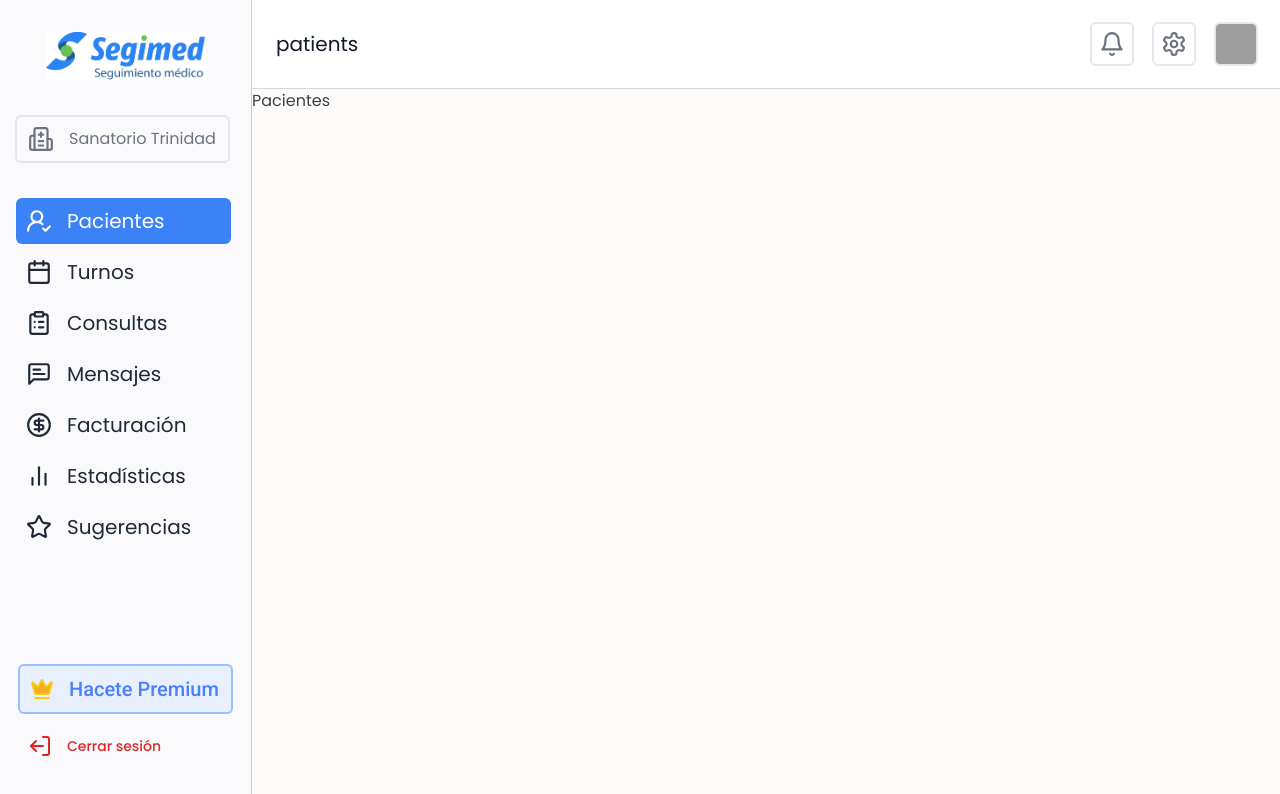
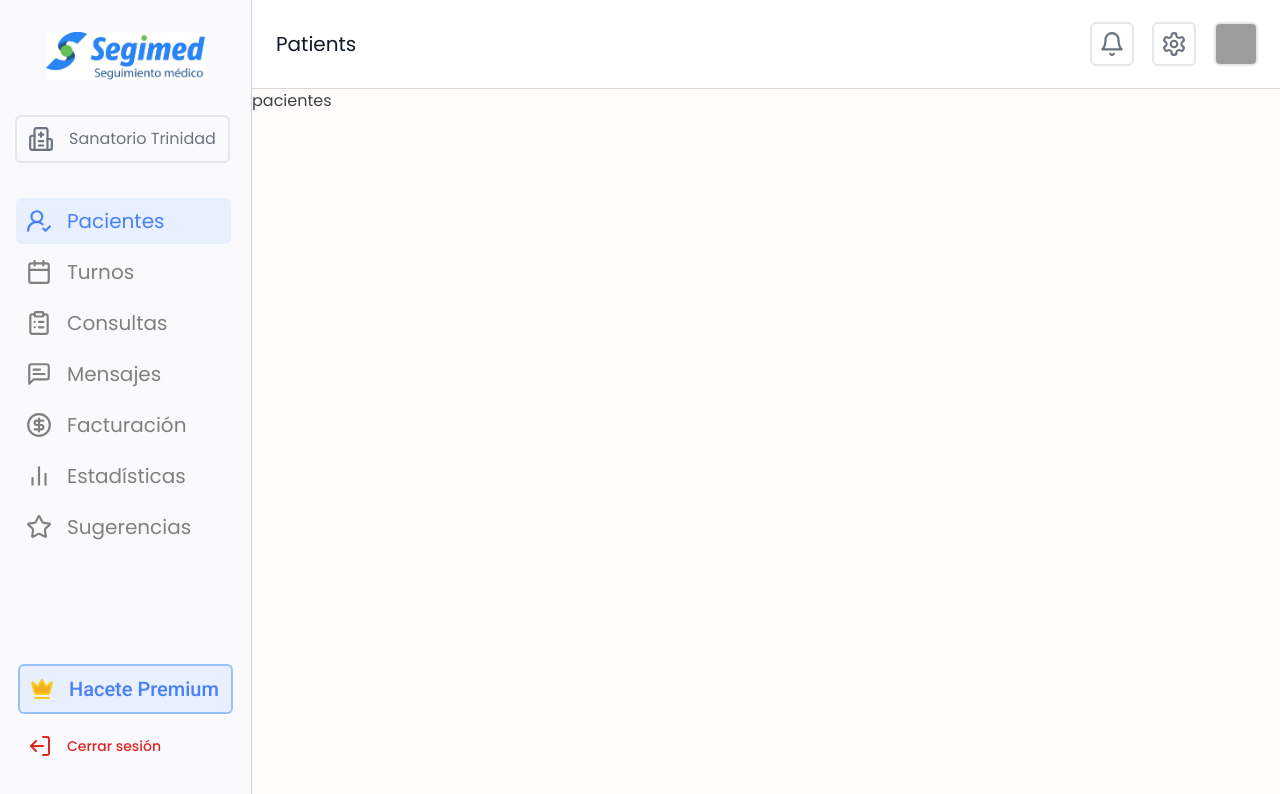
Before and after one commit to SEGIMED/front, a Next.js app: page /dashboard/patients in a window 1280 px wide. Shown: the top 794 px of the page. Built offline with nearby package versions, Linux system fonts and the light colour scheme; grey boxes are pictures that could not be loaded.

Commit message:
fix:text color and capitalize

```diff
--- a/app/dashboard/patients/page.tsx
+++ b/app/dashboard/patients/page.tsx
@@ -1,4 +1,4 @@
 import React from 'react';
 export default function Patients() {
-  return <div>Pacientes</div>;
+  return <div>pacientes</div>;
 }
--- a/components/app-header.tsx
+++ b/components/app-header.tsx
@@ -6,11 +6,14 @@ import { usePathname } from 'next/navigation';
 
 export function AppHeader() {
   const pathname = usePathname();
-
+  const capitalize = (str: string) =>
+    str.charAt(0).toUpperCase() + str.slice(1);
   return (
     <header className="flex h-[89px] w-[calc(100vw-250px)] items-center justify-between border-b border-[#d7d7d7] bg-white px-6">
       <h1 className="text-xl font-normal text-gray-900">
-        {pathname === '/' ? 'Dashboard' : pathname.split('/').pop()}{' '}
+        {pathname === '/'
+          ? 'Dashboard'
+          : capitalize(pathname.split('/').pop() || '')}
       </h1>
       <div className="flex items-center gap-2 space-x-[10px]">
         <Button
--- a/components/app-sidebar.tsx
+++ b/components/app-sidebar.tsx
@@ -60,8 +60,8 @@ export function AppSidebar() {
               key={index}
               className={`mb-[5px] w-[215px] rounded-md ${
                 pathname === item.href
-                  ? 'bg-blue-500 text-white'
-                  : 'text-gray-800 hover:bg-[#e8efff]'
+                  ? 'bg-[#e8efff] text-[#487ffa]'
+                  : 'text-[#808080] hover:bg-[#e8efff]'
               }`}
             >
               <Link href={item.href} className="flex items-center">
```
